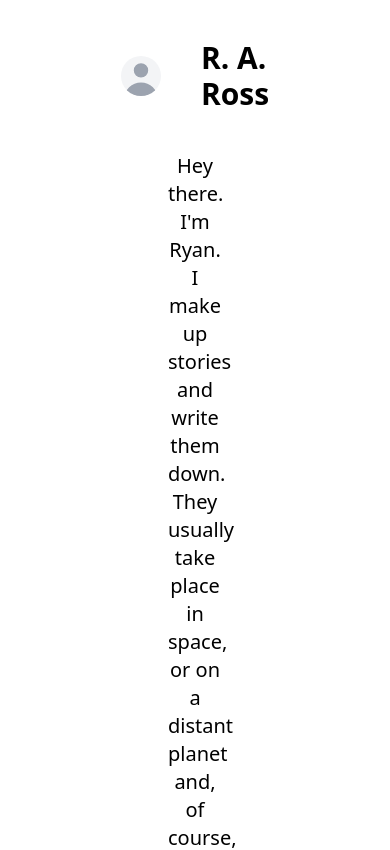
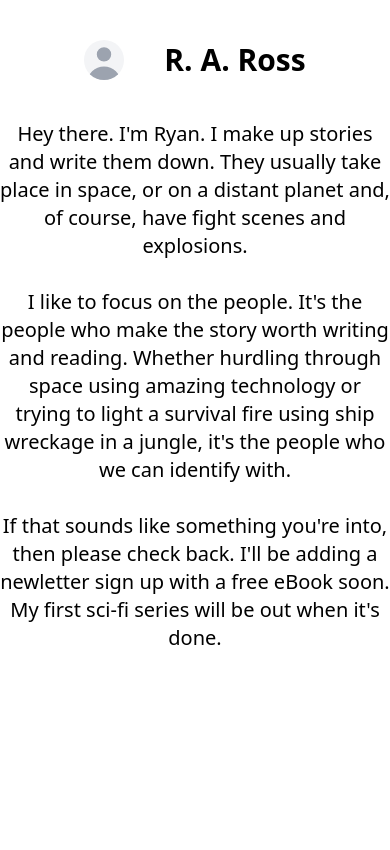
Before and after one commit to nazufel/rarossauthor, a Next.js app: page / in a window 390 px wide. Shown: the top 850 px of the page. Built offline with nearby package versions, Linux system fonts and the light colour scheme.

Commit message:
fixed the padding

```diff
--- a/pages/index.js
+++ b/pages/index.js
@@ -13,7 +13,7 @@ export default function Home() {
       {/* end photo and name section */}
 
       {/* intro and cta text */}
-      <div className="container mt-10 text-center text-xl mx-auto">
+      <div className="container mt-10 text-center text-xl mx-auto lg:p-2/3">
         <p>Hey there. I&apos;m Ryan. I make up stories and write them down. They usually take place in space, or on a distant planet and, of course, have fight scenes and explosions.</p>
         <br/>
         <p>I like to focus on the people. It&apos;s the people who make the story worth writing and reading. Whether hurdling through space using amazing technology or trying to light a survival fire using ship wreckage in a jungle, it&apos;s the people who we can identify with.</p>
--- a/tailwind.config.js
+++ b/tailwind.config.js
@@ -7,7 +7,6 @@ module.exports = {
   theme: {
     container: {
       center: true,
-      padding: "10.5rem",
     },
   },
   plugins: [],
```
